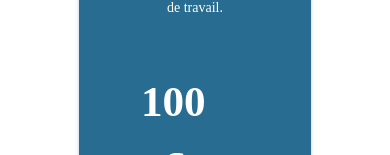
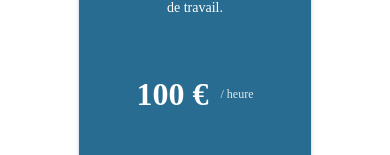
Before and after one commit to AntoninLmp/foodConsulting, a React (Vite) app: page /pricing in a window 390 px wide. Shown: the part 689-844 px from the top of the page. Built offline with nearby package versions, Linux system fonts and the light colour scheme; a web font is replaced by a local one.

Commit message:
<feat>: Update price size

```diff
--- a/src/pages/components/PriceCard.tsx
+++ b/src/pages/components/PriceCard.tsx
@@ -16,7 +16,7 @@ export default function PriceCard({ type, description, price, priceDescription,
         <h3 className="text-2xl font-semibold">Forfait {type}</h3>
         <p className="text-sm">{description}</p>
         <div className="flex items-end my-9">
-            <p className="text-[2.7em] sm:text-[4em] font-bold">{price}</p>
+            <p className="text-[2em] sm:text-[4em] font-bold">{price}</p>
             <p className="text-xs text-gray-200 mb-4 pl-3">{priceDescription}</p>
         </div>
         {onClick && <Button onClick={onClick}>Je m'inscris</Button>}
```
